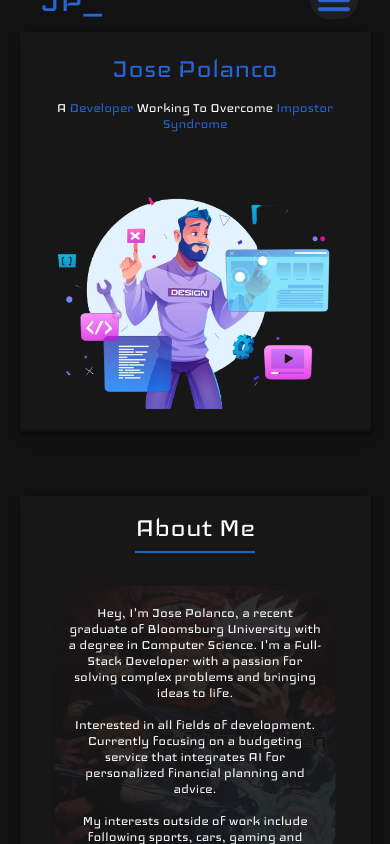
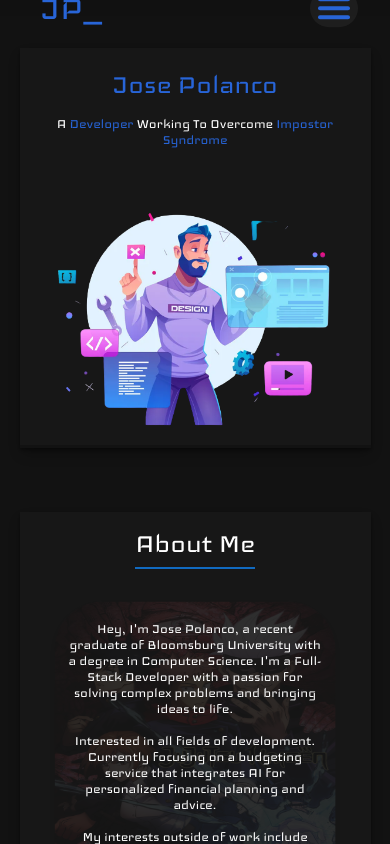
Before and after one commit to joseapolanco/josepolanco.github.io, a React (Create React App) app: page / in a window 390 px wide. Built offline with nearby package versions, Linux system fonts and the light colour scheme.

Commit message:
Safari overflow fix

```diff
--- a/src/components/Pages/HomePage/NavBar/Navbar.css
+++ b/src/components/Pages/HomePage/NavBar/Navbar.css
@@ -103,7 +103,7 @@
     position: sticky;
     top: 0;
     z-index: 1;
-    padding-top: 0;
+    padding-top: 1rem;
     background-color: rgba(18, 18, 18, 0.95);
     backdrop-filter: blur(5px);
   }
```
